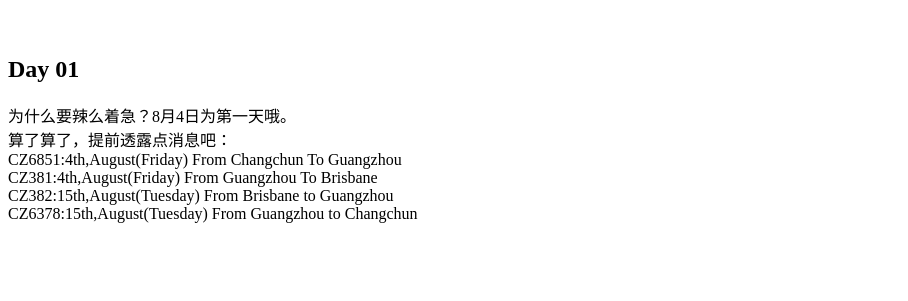
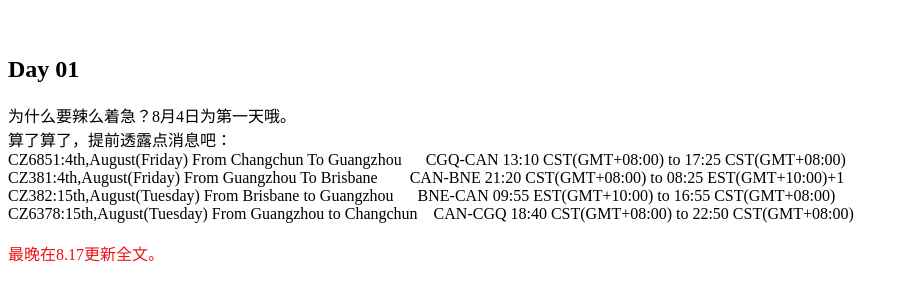
Before and after one commit to TSStudio/WebsiteofTSS, a plain HTML site: page beta/AUS/D01.html in a window 1280 px wide. Shown: the part 57-358 px from the top of the page, without its empty margins (0-908 px from the left). Drawn offline with Linux system fonts and the light colour scheme.

Commit message:
Australia Update

```diff
--- a/beta/AUS/D01.html
+++ b/beta/AUS/D01.html
@@ -14,10 +14,13 @@
             <font class="nocopy">
                 为什么要辣么着急？8月4日为第一天哦。<br>
                 算了算了，提前透露点消息吧：<br>
-                CZ6851:4th,August(Friday) From Changchun To Guangzhou<br>
-                CZ381:4th,August(Friday) From Guangzhou To Brisbane<br>
-                CZ382:15th,August(Tuesday) From Brisbane to Guangzhou<br>
-                CZ6378:15th,August(Tuesday) From Guangzhou to Changchun<br>
+                CZ6851:4th,August(Friday) From Changchun To Guangzhou&nbsp;&nbsp;&nbsp;&nbsp;&nbsp;&nbsp;CGQ-CAN 13:10 CST(GMT+08:00) to 17:25 CST(GMT+08:00)<br>
+                CZ381:4th,August(Friday) From Guangzhou To Brisbane&nbsp;&nbsp;&nbsp;&nbsp;&nbsp;&nbsp;&nbsp;&nbsp;CAN-BNE 21:20 CST(GMT+08:00) to 08:25 EST(GMT+10:00)+1<br>
+                CZ382:15th,August(Tuesday) From Brisbane to Guangzhou&nbsp;&nbsp;&nbsp;&nbsp;&nbsp;&nbsp;BNE-CAN 09:55 EST(GMT+10:00) to 16:55 CST(GMT+08:00)<br>
+                CZ6378:15th,August(Tuesday) From Guangzhou to Changchun&nbsp;&nbsp;&nbsp;&nbsp;CAN-CGQ 18:40 CST(GMT+08:00) to 22:50 CST(GMT+08:00)<br>
+            </font><br>
+            <font class="red">
+                最晚在8.17更新全文。
             </font>
         </div>
     </body>
```
